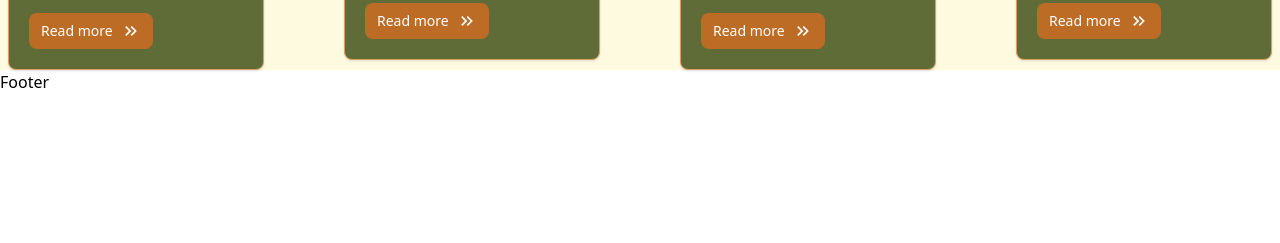
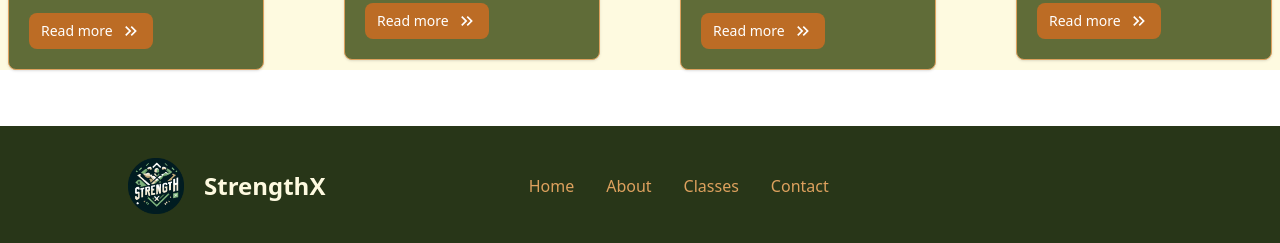
Before and after one commit to NavvAbhishek/StrengthX, a React (Vite) app: page / in a window 1280 px wide. Shown: the part 1217-1460 px from the top of the page. Before the commit the page ends 1311 px from the top, so only its background shows below. Built offline with nearby package versions, Linux system fonts and the light colour scheme.

Commit message:
add footer

```diff
--- a/src/components/Footer.jsx
+++ b/src/components/Footer.jsx
@@ -1,9 +1,54 @@
-import React from 'react'
+import logo from "../assets/logo.png";
+import { Link } from "react-router-dom";
 
 const Footer = () => {
   return (
-    <div>Footer</div>
-  )
-}
+    <footer className="bg-dark-green text-cream py-8 mt-14 ">
+      <div className="w-[100%] sm:w-[80%] mx-auto flex flex-col md:flex-row justify-between items-center">
+        <div className="mb-4 md:mb-0 flex items-center gap-5">
+          <Link to="/">
+            <img src={logo} alt="logo" className="w-14 h-14" />
+          </Link>
+          <h1 className="text-2xl font-bold">StrengthX</h1>
+        </div>
 
-export default Footer
+        {/* Navigation Links */}
+        <div className="flex flex-col gap-4 sm:flex-row items-center md:mb-0">
+          <a href="#" className="mx-2 text-tan hover:text-brown">
+            Home
+          </a>
+          <a href="#" className="mx-2 text-tan hover:text-brown">
+            About
+          </a>
+          <a href="#" className="mx-2 text-tan hover:text-brown">
+            Classes
+          </a>
+          <a href="#" className="mx-2 text-tan hover:text-brown">
+            Contact
+          </a>
+        </div>
+
+        {/* Social Media Links */}
+        <div className="flex items-center">
+          <a href="#" className="mx-2 text-light-green hover:text-tan">
+            <svg className="w-6 h-6" fill="currentColor" viewBox="0 0 24 24">
+              <path d="M22.675 0h-21.35c-..."></path>
+            </svg>
+          </a>
+          <a href="#" className="mx-2 text-light-green hover:text-tan">
+            <svg className="w-6 h-6" fill="currentColor" viewBox="0 0 24 24">
+              <path d="M23.954 4.569c-..."></path>
+            </svg>
+          </a>
+          <a href="#" className="mx-2 text-light-green hover:text-tan">
+            <svg className="w-6 h-6" fill="currentColor" viewBox="0 0 24 24">
+              <path d="M24 4.557c-..."></path>
+            </svg>
+          </a>
+        </div>
+      </div>
+    </footer>
+  );
+};
+
+export default Footer;
```
